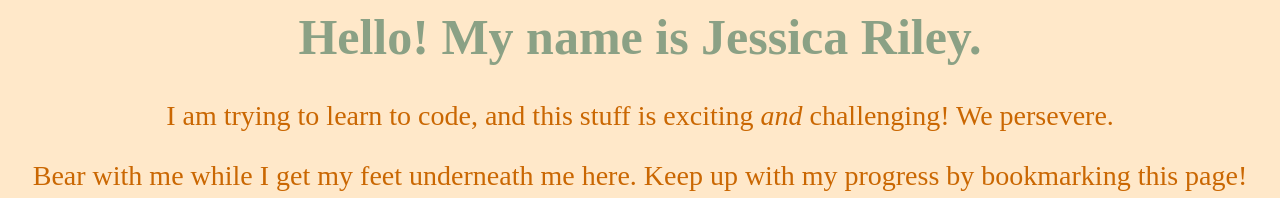
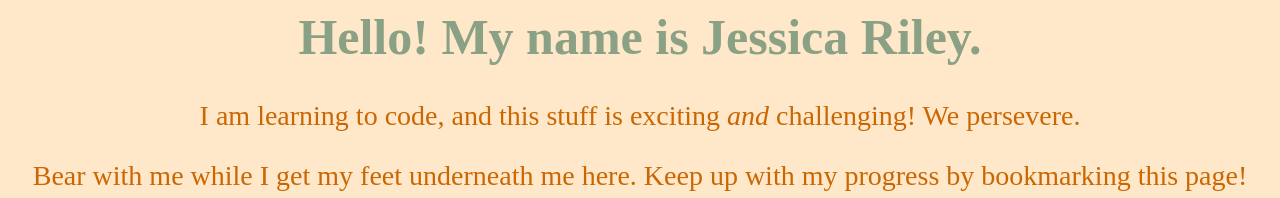
Before and after one commit to OfficialJessicaRiley/Take-2, a plain HTML site: page index.html in a window 1280 px wide. Shown: the top 198 px of the page. Drawn offline with Linux system fonts and the light colour scheme.

Commit message:
Update index.html

```diff
--- a/index.html
+++ b/index.html
@@ -22,7 +22,7 @@ h1, p {
 
 <h1></h1>
 <h1>Hello! My name is Jessica Riley.</h1>
-<p>I am trying to learn to code, and this stuff is exciting <i>and</i> challenging! We persevere.</p>
+<p>I am learning to code, and this stuff is exciting <i>and</i> challenging! We persevere.</p>
 <p>Bear with me while I get my feet underneath me here. Keep up with my progress by bookmarking this page!</p>
 <p id=pic><img src="https://scontent.ftpa1-1.fna.fbcdn.net/v/t39.30808-6/441203377_7617549541617240_6812467892617142485_n.jpg?stp=cp6_dst-jpg&_nc_cat=107&ccb=1-7&_nc_sid=5f2048&_nc_ohc=vVpsRdFoEm4Q7kNvgEkkTLM&_nc_ht=scontent.ftpa1-1.fna&oh=00_AYDKpXBxY5B8It-SRdRlpG5tC6Apizc8Rj0wG1AHJ3XNUw&oe=6645BBC7" height=300 width=300 border=5px></p>
 <p>The textbook I am using for the early stages of learning can be found <a href="https://runestone.academy/ns/books/published/webfundamentals/index.html">here</a>, called <u>Fundamentals of Web Programming</u> by Brad Miller.</p>
```
